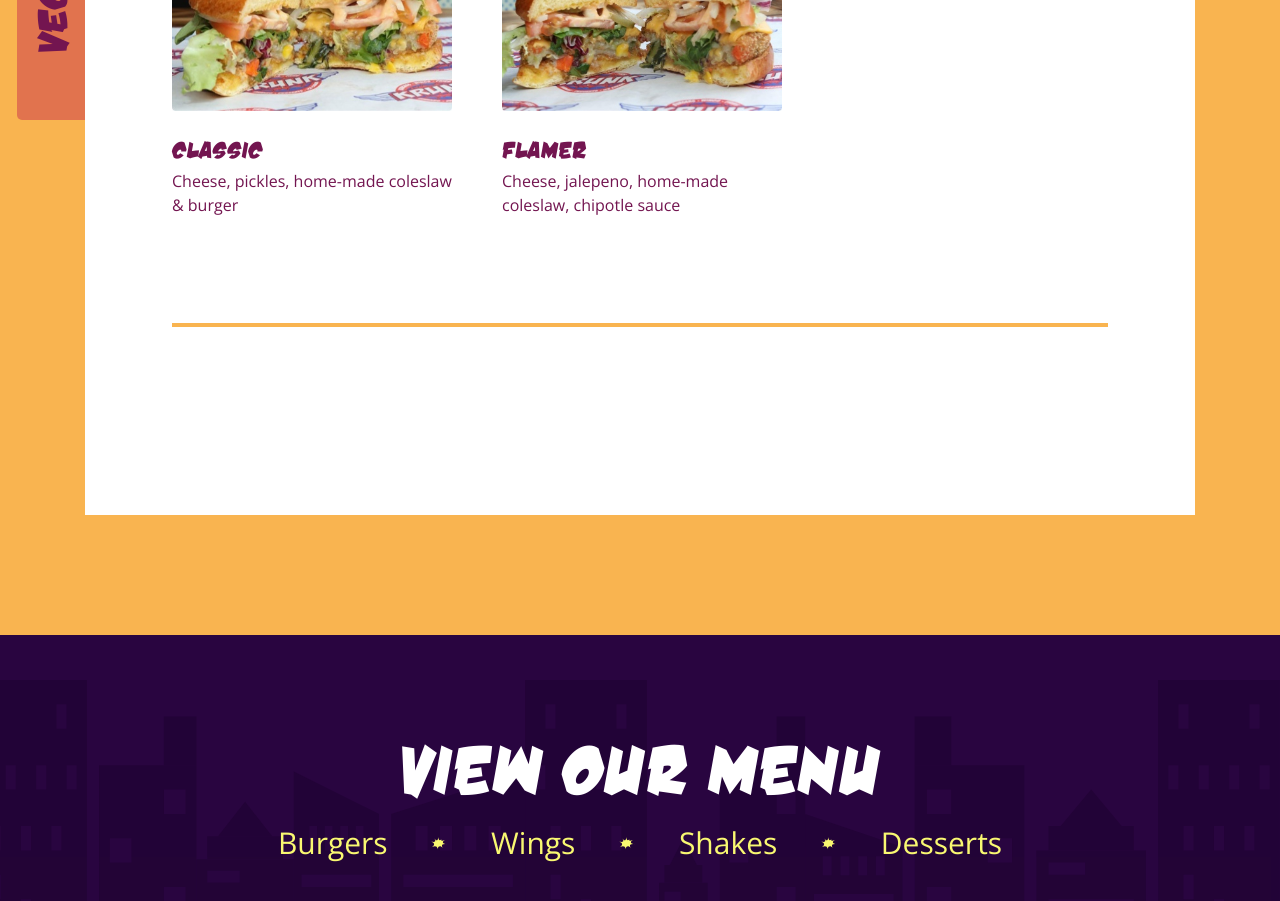
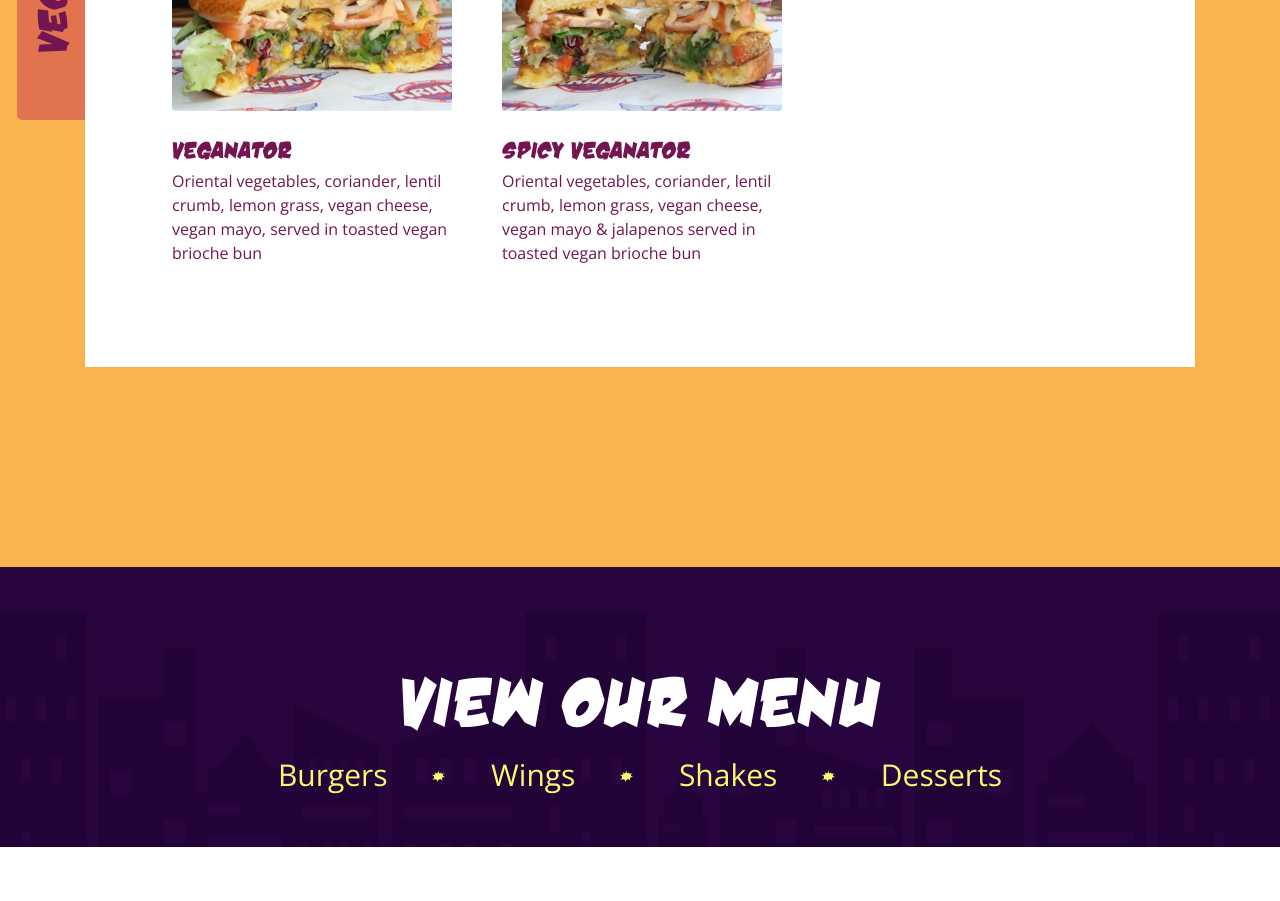
Before and after one commit to iamcstlouis/krunk-burgers-site, a Vue app: page /menu in a window 1280 px wide. Shown: the part 2700-3601 px from the top of the page. After the commit the page ends 3547 px from the top, so only its background shows below. Built offline with nearby package versions, Linux system fonts and the light colour scheme.

Commit message:
Changes vegan meal names and adds extra padding to menu page

```diff
--- a/src/components/MealDeals.vue
+++ b/src/components/MealDeals.vue
@@ -248,9 +248,9 @@
               class="card-img"
             />
             <div class="meal-info">
-              <h2>Classic</h2>
+              <h2>Veganator</h2>
               <p class="meal-desc">
-                Cheese, pickles, home-made coleslaw & burger
+                Oriental vegetables, coriander, lentil crumb, lemon grass, vegan cheese, vegan mayo, served in toasted vegan brioche bun
               </p>
             </div>
           </a>
@@ -268,17 +268,15 @@
               class="card-img"
             />
             <div class="meal-info">
-              <h2>Flamer</h2>
+              <h2>Spicy Veganator</h2>
               <p class="meal-desc">
-                Cheese, jalepeno, home-made coleslaw, chipotle sauce
+                Oriental vegetables, coriander, lentil crumb, lemon grass, vegan cheese, vegan mayo & jalapenos served in toasted vegan brioche bun
               </p>
             </div>
           </a>
         </BurgerCard>
 
       </div>
-
-      <MealsSeparator />
 
     </div>
   </section>
--- a/src/views/Menu.vue
+++ b/src/views/Menu.vue
@@ -40,6 +40,10 @@ export default {
   background-color: #f9b450;
   padding-bottom: 12rem;
 
+  @media (min-width: 1280px) {
+    padding-bottom: 20rem;
+  }
+
   .container {
     h1 {
       font-size: 5rem;
```
